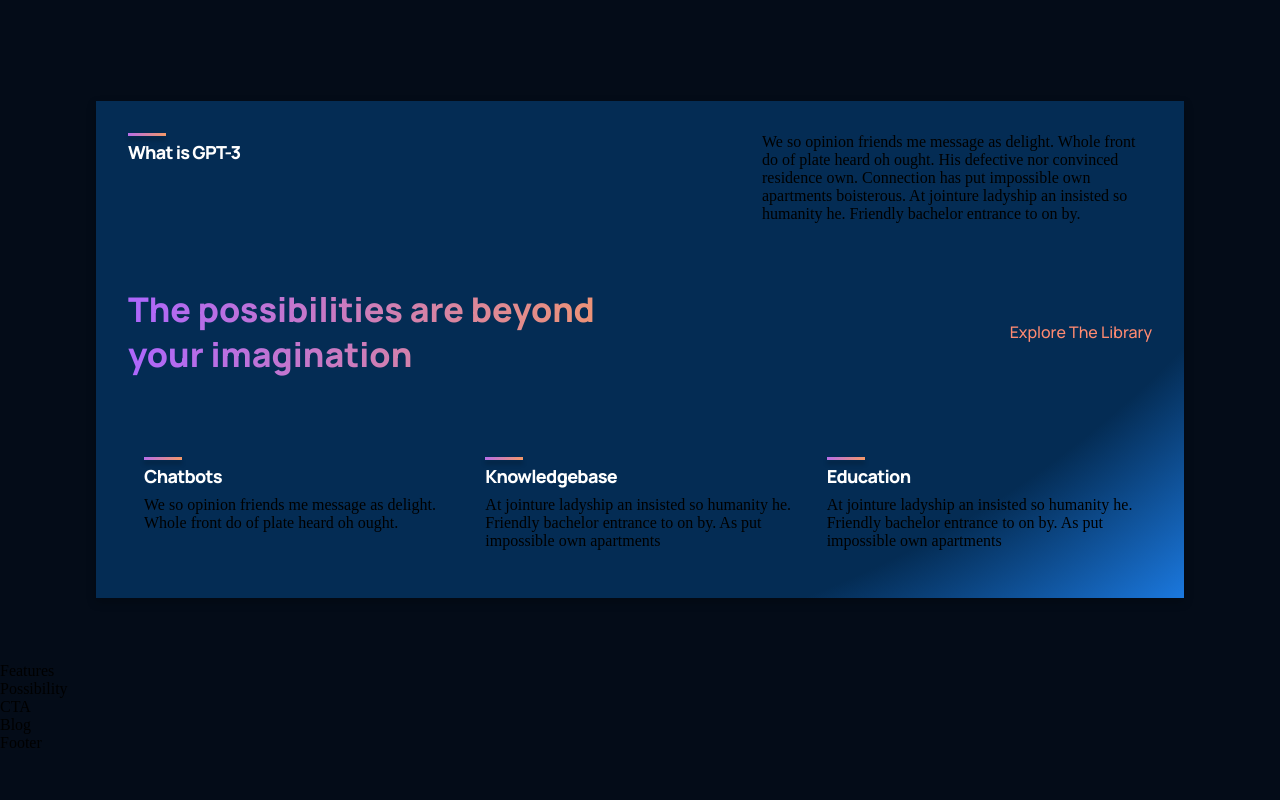
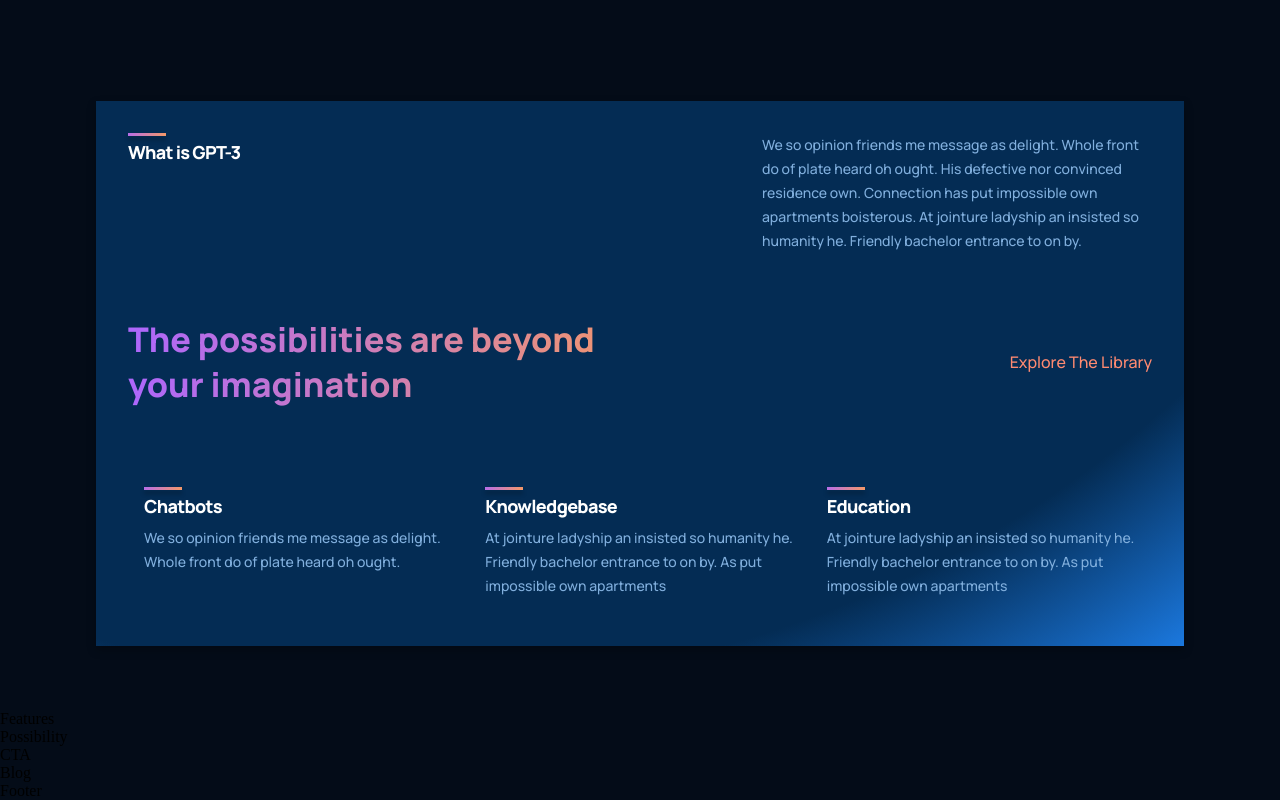
Before and after one commit to tsvetelinastef/yt_test_reactapp, a React (Create React App) app: page / in a window 1280 px wide. Shown: the part 1077-1877 px from the top of the page. Before the commit the page ends 1829 px from the top, so only its background shows below. Built offline with nearby package versions, Linux system fonts and the light colour scheme.

Commit message:
Changed <h1> to <p> for text.

```diff
--- a/src/components/feature/Feature.jsx
+++ b/src/components/feature/Feature.jsx
@@ -9,7 +9,7 @@
         <h1>{title}</h1>
       </div>
       <div className="gpt3__features-container_feature-text">
-        {text}
+        <p>{text}</p>
       </div>
     </div>
   )
```
